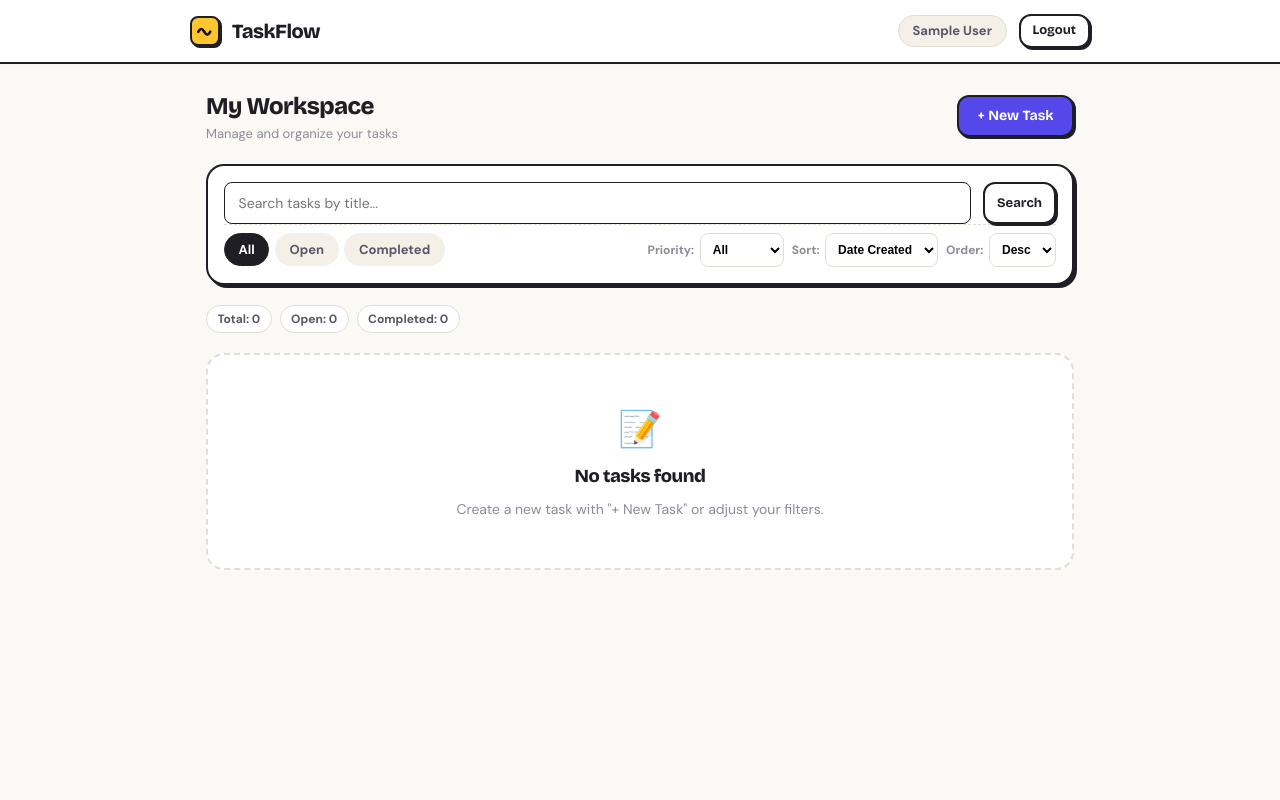
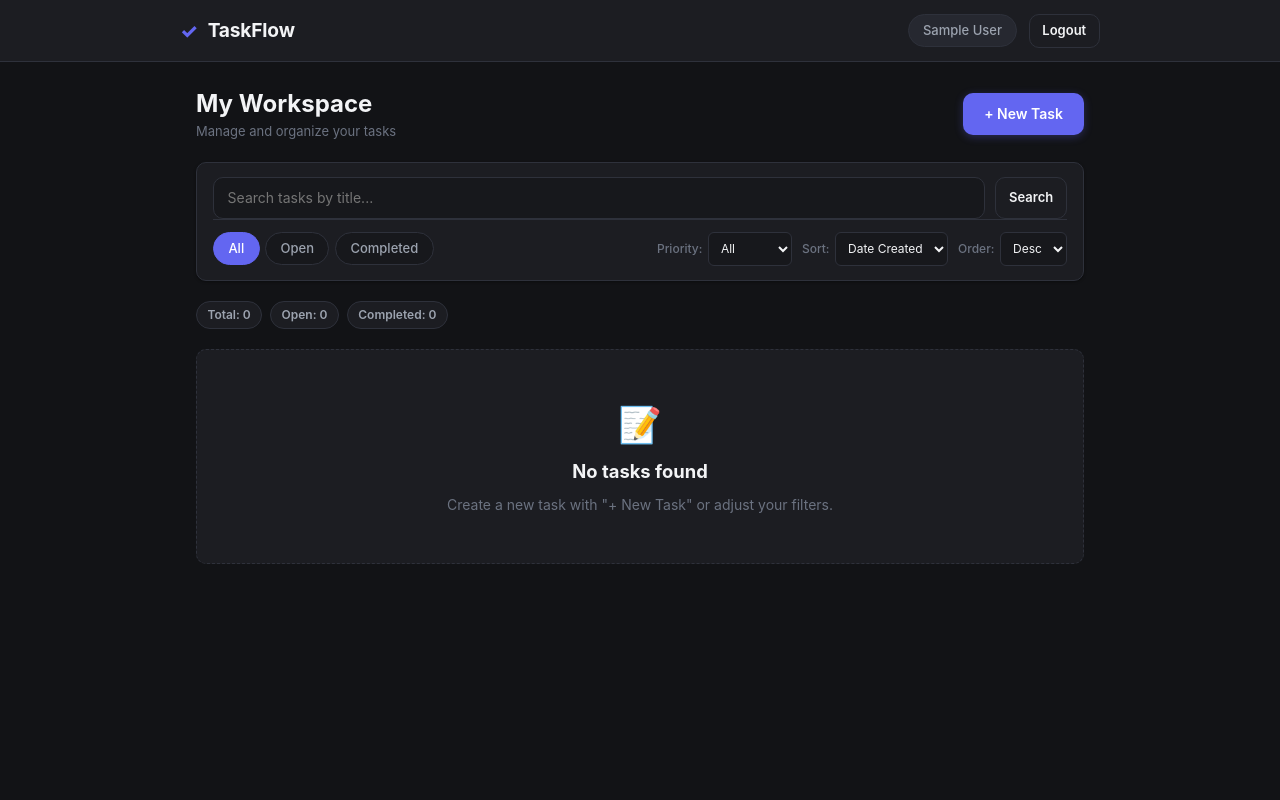
Before and after one commit to nikkita18/TaskFlow-Personal-To-Do, a Flask app: page /tasks in a window 1280 px wide. Run offline with Flask 3, Linux system fonts and the light colour scheme; the visitor is signed in with stand-in values (Sample User, id 1); data comes from the database, SQL or seed files in the repository; data that the repository does not hold is empty.

Commit message:
style: restore sleek dark theme color palette with zero JS

```diff
--- a/static/css/style.css
+++ b/static/css/style.css
@@ -1,45 +1,44 @@
 /* ============================================================
-   TaskFlow: Modern, Refined, Premium Styling (Zero JS)
-   Clean typography, balanced proportions, tactile depth.
+   TaskFlow: Sleek Dark Theme Design System (Zero JS)
+   Matches the original aesthetic: #121316 ground, #1c1d22 cards,
+   #6366f1 electric indigo primary, clean typography, pure CSS modals.
    ============================================================ */
 
 :root {
-  --bg-app: #fbf9f5;
-  --surface: #ffffff;
-  --surface-hover: #fcfbfa;
-  --surface-alt: #f4f0e8;
+  --bg-primary: #121316;
+  --bg-surface: #1c1d22;
+  --bg-surface-elevated: #262830;
+  --bg-input: #17181c;
 
-  --ink: #1e1e24;
-  --ink-secondary: #575765;
-  --ink-muted: #8c8c99;
+  --border-subtle: #2e313b;
+  --border-hover: #3f4350;
+  --border-focus: #6366f1;
 
-  --primary: #5448ea;
-  --primary-hover: #4337d4;
+  --text-primary: #f3f4f6;
+  --text-secondary: #9ca3af;
+  --text-muted: #6b7280;
 
-  --coral: #ff5252;
-  --coral-soft: #ffebeb;
+  --primary: #6366f1;
+  --primary-hover: #4f46e5;
+  --primary-glow: rgba(99, 102, 241, 0.3);
 
-  --amber: #f59e0b;
-  --amber-soft: #fffbeb;
+  --success: #10b981;
+  --success-bg: rgba(16, 185, 129, 0.15);
 
-  --teal: #10b981;
-  --teal-soft: #ecfdf5;
+  --warning: #f59e0b;
+  --warning-bg: rgba(245, 158, 11, 0.15);
 
-  --border: #e2ded5;
-  --border-focus: #5448ea;
-  --border-dark: #1e1e24;
+  --danger: #ef4444;
+  --danger-bg: rgba(239, 68, 68, 0.15);
 
-  --font-display: "Bricolage Grotesque", -apple-system, BlinkMacSystemFont, sans-serif;
-  --font-body: "DM Sans", -apple-system, BlinkMacSystemFont, sans-serif;
-
-  --radius-sm: 8px;
-  --radius-md: 12px;
-  --radius-lg: 18px;
+  --radius-sm: 6px;
+  --radius-md: 10px;
+  --radius-lg: 16px;
   --radius-pill: 9999px;
 
-  --shadow-card: 0 2px 8px rgba(30, 30, 36, 0.04), 0 1px 2px rgba(30, 30, 36, 0.02);
-  --shadow-hover: 0 8px 24px rgba(30, 30, 36, 0.08);
-  --shadow-offset: 3px 3px 0 #1e1e24;
+  --shadow-sm: 0 1px 3px rgba(0, 0, 0, 0.4);
+  --shadow-md: 0 4px 16px rgba(0, 0, 0, 0.5);
+  --shadow-lg: 0 12px 32px rgba(0, 0, 0, 0.7);
 }
 
 *, *::before, *::after {
@@ -50,50 +49,44 @@
 
 html {
   font-size: 16px;
-  background-color: var(--bg-app);
-  color: var(--ink);
+  background-color: var(--bg-primary);
+  color: var(--text-primary);
   -webkit-font-smoothing: antialiased;
 }
 
-body.memphis-body {
+body {
   min-height: 100vh;
-  font-family: var(--font-body);
+  font-family: -apple-system, BlinkMacSystemFont, "Segoe UI", Roboto, Helvetica, Arial, sans-serif;
   font-size: 0.9375rem;
   line-height: 1.5;
-  background-color: var(--bg-app);
-  color: var(--ink);
+  background-color: var(--bg-primary);
+  color: var(--text-primary);
   display: flex;
   flex-direction: column;
 }
 
-/* ============================================================
-   Typography & Base Components
-   ============================================================ */
-h1, h2, h3, h4 {
-  font-family: var(--font-display);
-  font-weight: 800;
-  letter-spacing: -0.025em;
-  color: var(--ink);
+:focus-visible {
+  outline: 2px solid var(--border-focus);
+  outline-offset: 2px;
 }
 
-.text-muted { color: var(--ink-muted); }
-.text-danger { color: var(--coral); }
+.text-muted { color: var(--text-muted); }
+.text-danger { color: var(--danger); }
 
 /* ============================================================
    Navigation Header
    ============================================================ */
 .app-header {
-  background-color: var(--surface);
-  border-bottom: 2px solid var(--border-dark);
-  padding: 0.875rem 1.5rem;
+  background-color: var(--bg-surface);
+  border-bottom: 1px solid var(--border-subtle);
+  padding: 0.85rem 1.5rem;
   position: sticky;
   top: 0;
   z-index: 100;
-  box-shadow: 0 2px 10px rgba(0,0,0,0.02);
 }
 
 .header-container {
-  max-width: 900px;
+  max-width: 920px;
   margin: 0 auto;
   display: flex;
   align-items: center;
@@ -103,32 +96,20 @@ h1, h2, h3, h4 {
 .header-left {
   display: flex;
   align-items: center;
-  gap: 0.75rem;
+  gap: 0.625rem;
 }
 
-.logo-tile {
-  width: 36px;
-  height: 36px;
-  background-color: #ffc531;
-  border: 2px solid var(--border-dark);
-  border-radius: var(--radius-sm);
-  display: flex;
-  align-items: center;
-  justify-content: center;
-  box-shadow: 2px 2px 0 var(--border-dark);
-}
-.logo-tile.small {
-  width: 30px;
-  height: 30px;
-}
-.logo-glyph {
-  width: 18px;
-  height: 18px;
+.brand-glyph {
+  font-size: 1.25rem;
+  font-weight: 800;
+  color: var(--primary);
 }
 
 .app-title {
-  font-size: 1.25rem;
-  font-weight: 800;
+  font-size: 1.2rem;
+  font-weight: 700;
+  letter-spacing: -0.01em;
+  color: var(--text-primary);
 }
 
 .header-right {
@@ -139,34 +120,38 @@ h1, h2, h3, h4 {
 
 .user-pill {
   font-size: 0.8125rem;
-  font-weight: 600;
-  color: var(--ink-secondary);
-  background-color: var(--surface-alt);
+  font-weight: 500;
+  color: var(--text-secondary);
+  background-color: var(--bg-surface-elevated);
   padding: 0.35rem 0.85rem;
   border-radius: var(--radius-pill);
-  border: 1px solid var(--border);
-  max-width: 180px;
+  border: 1px solid var(--border-subtle);
+  max-width: 200px;
   overflow: hidden;
   text-overflow: ellipsis;
   white-space: nowrap;
 }
 
 /* ============================================================
-   Buttons & Interactive Elements
+   Buttons
    ============================================================ */
+button, input, select, textarea {
+  font: inherit;
+  color: inherit;
+}
+
 .btn {
   display: inline-flex;
   align-items: center;
   justify-content: center;
   gap: 0.4rem;
   min-height: 42px;
-  padding: 0.5rem 1.15rem;
+  padding: 0.55rem 1.25rem;
   border-radius: var(--radius-md);
-  font-family: var(--font-display);
   font-size: 0.875rem;
-  font-weight: 700;
+  font-weight: 600;
   cursor: pointer;
-  border: 2px solid var(--border-dark);
+  border: 1px solid transparent;
   text-decoration: none;
   transition: all 0.15s ease;
   user-select: none;
@@ -174,74 +159,80 @@ h1, h2, h3, h4 {
 }
 
 .btn:active {
-  transform: translate(1px, 1px);
+  transform: scale(0.98);
 }
 
 .btn-primary {
   background-color: var(--primary);
   color: #ffffff;
-  box-shadow: 2px 2px 0 var(--border-dark);
+  box-shadow: 0 2px 8px var(--primary-glow);
 }
 .btn-primary:hover {
   background-color: var(--primary-hover);
-  box-shadow: 3px 3px 0 var(--border-dark);
 }
 
-.btn-coral {
-  background-color: var(--coral);
-  color: #ffffff;
-  box-shadow: 2px 2px 0 var(--border-dark);
+.btn-outline {
+  background-color: transparent;
+  border-color: var(--border-subtle);
+  color: var(--text-primary);
 }
-.btn-coral:hover {
-  background-color: #ea3f3f;
-  box-shadow: 3px 3px 0 var(--border-dark);
+.btn-outline:hover {
+  background-color: var(--bg-surface-elevated);
+  border-color: var(--text-secondary);
 }
 
-.btn-ghost {
-  background-color: var(--surface);
-  color: var(--ink);
-  box-shadow: 2px 2px 0 var(--border-dark);
+.btn-danger {
+  background-color: var(--danger);
+  color: #ffffff;
 }
-.btn-ghost:hover {
-  background-color: var(--surface-alt);
+.btn-danger:hover {
+  background-color: #dc2626;
+}
+
+.btn-danger-outline {
+  background-color: transparent;
+  border-color: var(--danger-bg);
+  color: var(--danger);
+}
+.btn-danger-outline:hover {
+  background-color: var(--danger-bg);
 }
 
 .btn-sm {
   min-height: 34px;
-  padding: 0.3rem 0.75rem;
+  padding: 0.3rem 0.8rem;
   font-size: 0.8125rem;
 }
 
 .btn-icon {
   width: 36px;
   height: 36px;
-  background: var(--surface);
-  border: 1.5px solid var(--border);
+  background: transparent;
+  border: 1px solid transparent;
   border-radius: var(--radius-sm);
   display: inline-flex;
   align-items: center;
   justify-content: center;
   cursor: pointer;
   font-size: 0.95rem;
+  color: var(--text-secondary);
   transition: all 0.15s ease;
-  color: var(--ink);
   text-decoration: none;
 }
 .btn-icon:hover {
-  border-color: var(--border-dark);
-  transform: translateY(-1px);
+  background-color: var(--bg-surface-elevated);
+  color: var(--text-primary);
 }
 .btn-icon.btn-delete:hover {
-  background-color: var(--coral-soft);
-  border-color: var(--coral);
-  color: var(--coral);
+  color: var(--danger);
+  background-color: var(--danger-bg);
 }
 
 /* ============================================================
-   Workspace & Toolbar Layout
+   Workspace & Toolbar
    ============================================================ */
 .workspace-container {
-  max-width: 900px;
+  max-width: 920px;
   width: 100%;
   margin: 0 auto;
   padding: 1.5rem 1rem 4rem;
@@ -258,44 +249,41 @@ h1, h2, h3, h4 {
 }
 
 .toolbar-card {
-  background-color: var(--surface);
-  border: 2px solid var(--border-dark);
-  border-radius: var(--radius-lg);
-  padding: 1rem;
-  box-shadow: var(--shadow-offset);
+  background-color: var(--bg-surface);
+  border: 1px solid var(--border-subtle);
+  border-radius: var(--radius-md);
+  padding: 0.875rem 1rem;
   display: flex;
   flex-direction: column;
   gap: 0.875rem;
+  box-shadow: var(--shadow-sm);
 }
 
 .search-filter-row {
   display: flex;
-  gap: 0.75rem;
-  flex-wrap: wrap;
+  gap: 0.625rem;
 }
 
 .search-input-wrapper {
   flex: 1;
-  min-width: 220px;
 }
 
 .form-input, .select-input {
   width: 100%;
   min-height: 42px;
   padding: 0.55rem 0.85rem;
-  background-color: #ffffff;
-  border: 1.5px solid var(--border-dark);
-  border-radius: var(--radius-sm);
-  font-family: var(--font-body);
+  background-color: var(--bg-input);
+  border: 1px solid var(--border-subtle);
+  border-radius: var(--radius-md);
+  color: var(--text-primary);
   font-size: 0.875rem;
-  color: var(--ink);
-  transition: all 0.15s ease;
+  transition: border-color 0.15s ease, box-shadow 0.15s ease;
 }
 
 .form-input:focus, .select-input:focus {
   outline: none;
-  border-color: var(--primary);
-  box-shadow: 0 0 0 3px rgba(84, 72, 234, 0.15);
+  border-color: var(--border-focus);
+  box-shadow: 0 0 0 3px var(--primary-glow);
 }
 
 .filter-pills-row {
@@ -304,8 +292,8 @@ h1, h2, h3, h4 {
   justify-content: space-between;
   flex-wrap: wrap;
   gap: 0.75rem;
-  padding-top: 0.5rem;
-  border-top: 1px dashed var(--border);
+  padding-top: 0.75rem;
+  border-top: 1px solid var(--border-subtle);
 }
 
 .status-tabs {
@@ -314,30 +302,30 @@ h1, h2, h3, h4 {
 }
 
 .tab-link {
-  padding: 0.35rem 0.85rem;
+  padding: 0.35rem 0.9rem;
   border-radius: var(--radius-pill);
   font-size: 0.8125rem;
-  font-weight: 700;
+  font-weight: 500;
   text-decoration: none;
-  color: var(--ink-secondary);
-  background-color: var(--surface-alt);
-  border: 1px solid transparent;
+  color: var(--text-secondary);
+  background-color: var(--bg-input);
+  border: 1px solid var(--border-subtle);
   transition: all 0.15s ease;
 }
 .tab-link:hover {
-  color: var(--ink);
-  border-color: var(--border);
+  color: var(--text-primary);
+  border-color: var(--border-hover);
 }
 .tab-link.active {
-  background-color: var(--ink);
+  background-color: var(--primary);
   color: #ffffff;
-  border-color: var(--ink);
+  border-color: var(--primary);
 }
 
 .dropdown-cluster {
   display: flex;
   align-items: center;
-  gap: 0.5rem;
+  gap: 0.625rem;
   flex-wrap: wrap;
 }
 
@@ -349,8 +337,8 @@ h1, h2, h3, h4 {
 
 .dropdown-group label {
   font-size: 0.75rem;
-  font-weight: 700;
-  color: var(--ink-muted);
+  font-weight: 500;
+  color: var(--text-muted);
 }
 
 .dropdown-group select {
@@ -358,9 +346,9 @@ h1, h2, h3, h4 {
   padding: 0.2rem 0.5rem;
   border-radius: var(--radius-sm);
   font-size: 0.75rem;
-  font-weight: 600;
-  border: 1.5px solid var(--border);
-  background: var(--surface);
+  border: 1px solid var(--border-subtle);
+  background-color: var(--bg-input);
+  color: var(--text-primary);
   cursor: pointer;
 }
 
@@ -375,18 +363,18 @@ h1, h2, h3, h4 {
 
 .stat-pill {
   font-size: 0.75rem;
-  font-weight: 700;
+  font-weight: 600;
   padding: 0.25rem 0.65rem;
   border-radius: var(--radius-pill);
-  background-color: var(--surface);
-  border: 1px solid var(--border);
-  color: var(--ink-secondary);
+  background-color: var(--bg-surface);
+  border: 1px solid var(--border-subtle);
+  color: var(--text-secondary);
 }
 
 .stat-pill.overdue {
-  background-color: var(--coral-soft);
-  color: var(--coral);
-  border-color: var(--coral);
+  background-color: var(--danger-bg);
+  color: var(--danger);
+  border-color: var(--danger);
 }
 
 /* ============================================================
@@ -491,44 +479,41 @@ h1, h2, h3, h4 {
 
 .badge {
   font-size: 0.6875rem;
-  font-weight: 800;
+  font-weight: 700;
   text-transform: uppercase;
   padding: 0.2rem 0.5rem;
-  border-radius: 4px;
+  border-radius: var(--radius-sm);
   letter-spacing: 0.03em;
-  border: 1px solid rgba(0,0,0,0.1);
 }
-.badge-priority-high { background-color: var(--coral-soft); color: var(--coral); }
-.badge-priority-medium { background-color: var(--amber-soft); color: #b45309; }
-.badge-priority-low { background-color: var(--teal-soft); color: #047857; }
+.badge-priority-high { background-color: var(--danger-bg); color: #f87171; }
+.badge-priority-medium { background-color: var(--warning-bg); color: #fbbf24; }
+.badge-priority-low { background-color: var(--success-bg); color: #34d399; }
 
 .badge-due {
   font-size: 0.75rem;
-  font-weight: 600;
-  color: var(--ink-secondary);
+  color: var(--text-muted);
   display: inline-flex;
   align-items: center;
   gap: 0.25rem;
 }
 .badge-due.is-overdue-text {
-  color: var(--coral);
-  font-weight: 700;
-  background-color: var(--coral-soft);
+  color: var(--danger);
+  font-weight: 600;
+  background-color: var(--danger-bg);
   padding: 0.15rem 0.45rem;
-  border-radius: 4px;
+  border-radius: var(--radius-sm);
 }
 
 .task-actions {
   display: flex;
   align-items: center;
-  gap: 0.35rem;
+  gap: 0.25rem;
 }
 
-/* Empty State */
 .empty-state-box {
-  background-color: var(--surface);
-  border: 2px dashed var(--border);
-  border-radius: var(--radius-lg);
+  background-color: var(--bg-surface);
+  border: 1px dashed var(--border-subtle);
+  border-radius: var(--radius-md);
   padding: 3rem 1.5rem;
   text-align: center;
   display: flex;
--- a/templates/login.html
+++ b/templates/login.html
@@ -13,11 +13,7 @@
   <main class="auth-view-wrapper">
     <div class="auth-card">
       <header class="auth-header">
-        <div class="logo-tile">
-          <svg class="logo-glyph" viewBox="0 0 24 24" fill="none" stroke="#17140d" stroke-width="3.5" stroke-linecap="round" stroke-linejoin="round">
-            <path d="M3 13c3-5 5-5 8 0s5 5 8 0" />
-          </svg>
-        </div>
+        <div class="auth-logo-badge" aria-hidden="true">✓</div>
         <h1 class="auth-title">TaskFlow</h1>
         <p class="text-muted" style="font-size: 0.8125rem;">Personal task manager built with Python &amp; SQL</p>
       </header>
--- a/templates/tasks.html
+++ b/templates/tasks.html
@@ -14,16 +14,12 @@
   <header class="app-header">
     <div class="header-container">
       <div class="header-left">
-        <div class="logo-tile small">
-          <svg class="logo-glyph" viewBox="0 0 24 24" fill="none" stroke="#17140d" stroke-width="3.5" stroke-linecap="round" stroke-linejoin="round">
-            <path d="M3 13c3-5 5-5 8 0s5 5 8 0" />
-          </svg>
-        </div>
+        <span class="brand-glyph" aria-hidden="true">✓</span>
         <h2 class="app-title">TaskFlow</h2>
       </div>
       <div class="header-right">
         <span class="user-pill">{{ user.name or user.email }}</span>
-        <a href="/logout" class="btn btn-ghost btn-sm">Logout</a>
+        <a href="/logout" class="btn btn-outline btn-sm">Logout</a>
       </div>
     </div>
   </header>
@@ -60,9 +56,9 @@
           <div class="search-input-wrapper">
             <input type="search" name="q" value="{{ q or '' }}" placeholder="Search tasks by title..." class="form-input">
           </div>
-          <button type="submit" class="btn btn-ghost btn-sm" style="min-height: 42px;">Search</button>
+          <button type="submit" class="btn btn-outline btn-sm" style="min-height: 42px;">Search</button>
           {% if q or status != 'all' or priority or sort != 'createdAt' %}
-            <a href="/tasks" class="btn btn-ghost btn-sm" style="min-height: 42px;">Clear</a>
+            <a href="/tasks" class="btn btn-outline btn-sm" style="min-height: 42px;">Clear</a>
           {% endif %}
         </div>
 
@@ -186,7 +182,7 @@
                   </div>
                 </div>
                 <div class="modal-actions">
-                  <a href="#" class="btn btn-ghost btn-sm">Cancel</a>
+                  <a href="#" class="btn btn-outline btn-sm">Cancel</a>
                   <button type="submit" class="btn btn-primary btn-sm">Update Task</button>
                 </div>
               </form>
@@ -241,8 +237,8 @@
         </div>
 
         <div class="modal-actions">
-          <a href="#" class="btn btn-ghost btn-sm">Cancel</a>
-          <button type="submit" class="btn btn-coral btn-sm">Save Task</button>
+          <a href="#" class="btn btn-outline btn-sm">Cancel</a>
+          <button type="submit" class="btn btn-primary btn-sm">Save Task</button>
         </div>
       </form>
     </div>
```
Also changed, not shown: other parts of static/css/style.css (+80 -59 lines).
